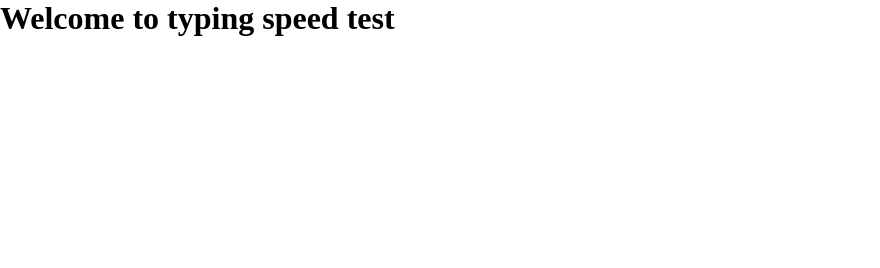
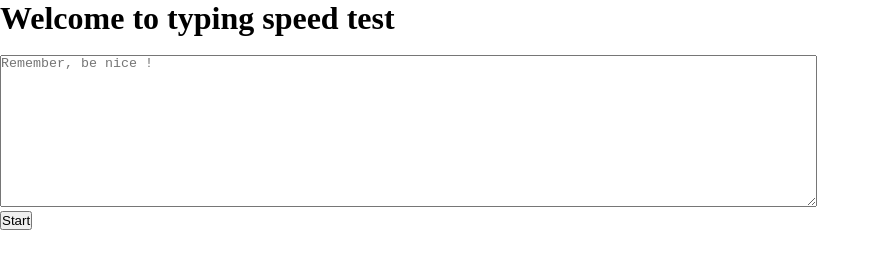
Before and after one commit to kshitijvarshne1/Typing-Speed-Test-App, a plain HTML site: page index.html in a window 1280 px wide. Shown: the whole page, without its empty margins (0-880 px from the left). Drawn offline with Linux system fonts and the light colour scheme.

Commit message:
add code for input and for show

```diff
--- a/index.html
+++ b/index.html
@@ -9,6 +9,11 @@
     <div class="mainDiv">
         <div class="centerDiv">
             <h1>Welcome to typing speed test</h1>
+            <h2 id="msg"> </h2>
+            <br>
+            <textarea id="mywords" cols="100" rows="10" placeholder="Remember, be nice !"></textarea>
+            <br>
+            <button id="btn" class="mainbtn">Start</button>
         </div>
     </div>
 
```
